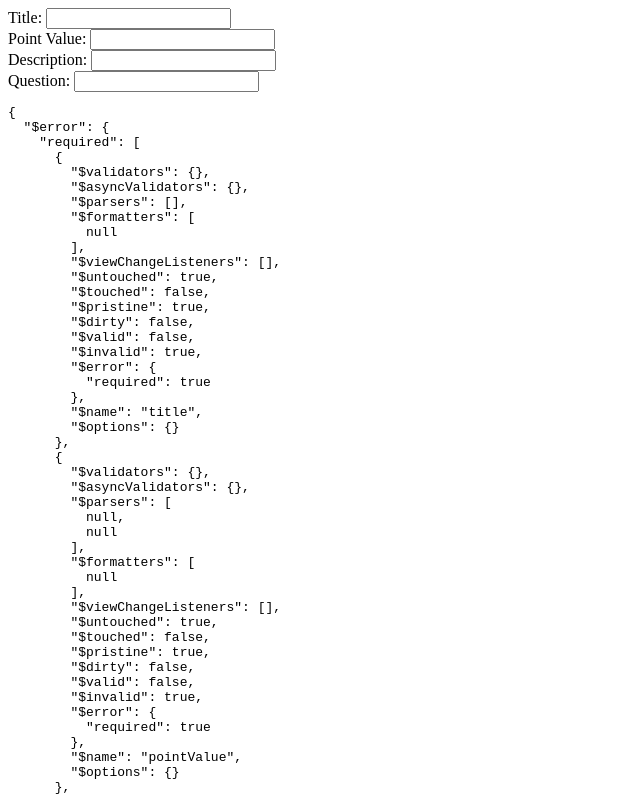
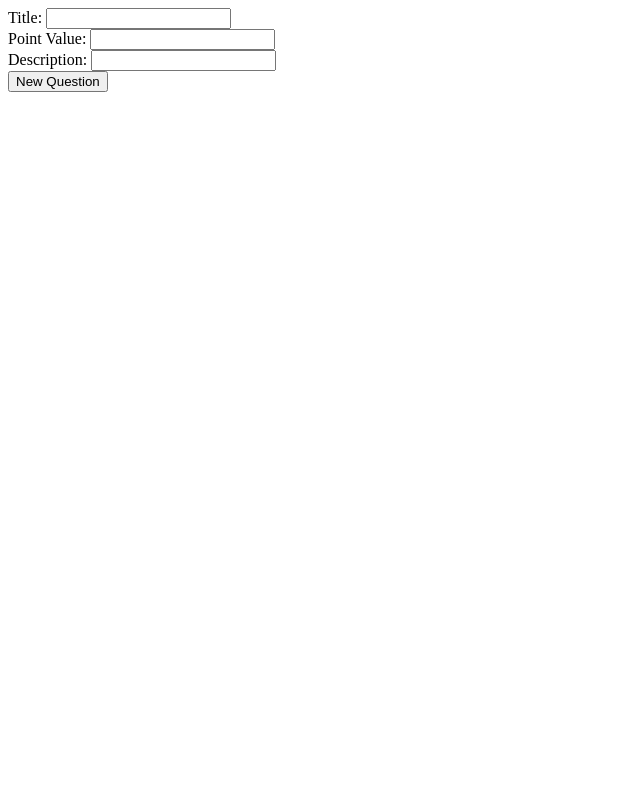
Before and after one commit to Gilmoursa/surveyMaker, a plain HTML site: page index.html in a window 1280 px wide. Shown: the top 796 px of the page, without its empty margins (0-640 px from the left). Drawn offline with nearby package versions, Linux system fonts and the light colour scheme.

Commit message:
adding question add button to index.html

```diff
--- a/index.html
+++ b/index.html
@@ -47,18 +47,14 @@
                         </div>
                     </div>
                 </div>
-                <div>
-                    Question:
-                    <input type="text" name="question" required="required" ng-model="survey.question" />
-                    <div ng-if="form.question.$touched">
-                        <div ng-if="form.question.$error.required">
-                            A question is required!
-                        </div>
-                    </div>
+                <div ng-repeat="question in questions">
+                    <input type="text" ng-model="question.q">
                 </div>
-                <pre>{{ form | json }}</pre>
-            </form>
+                <button ng-click="add()">New Question</button>
         </div>
+        <!-- <pre>{{ form | json }}</pre> -->
+        </form>
+    </div>
     </div>
     <script src="https://ajax.googleapis.com/ajax/libs/angularjs/1.5.3/angular.min.js"></script>
     <script src="js/app/app.js"></script>
```
